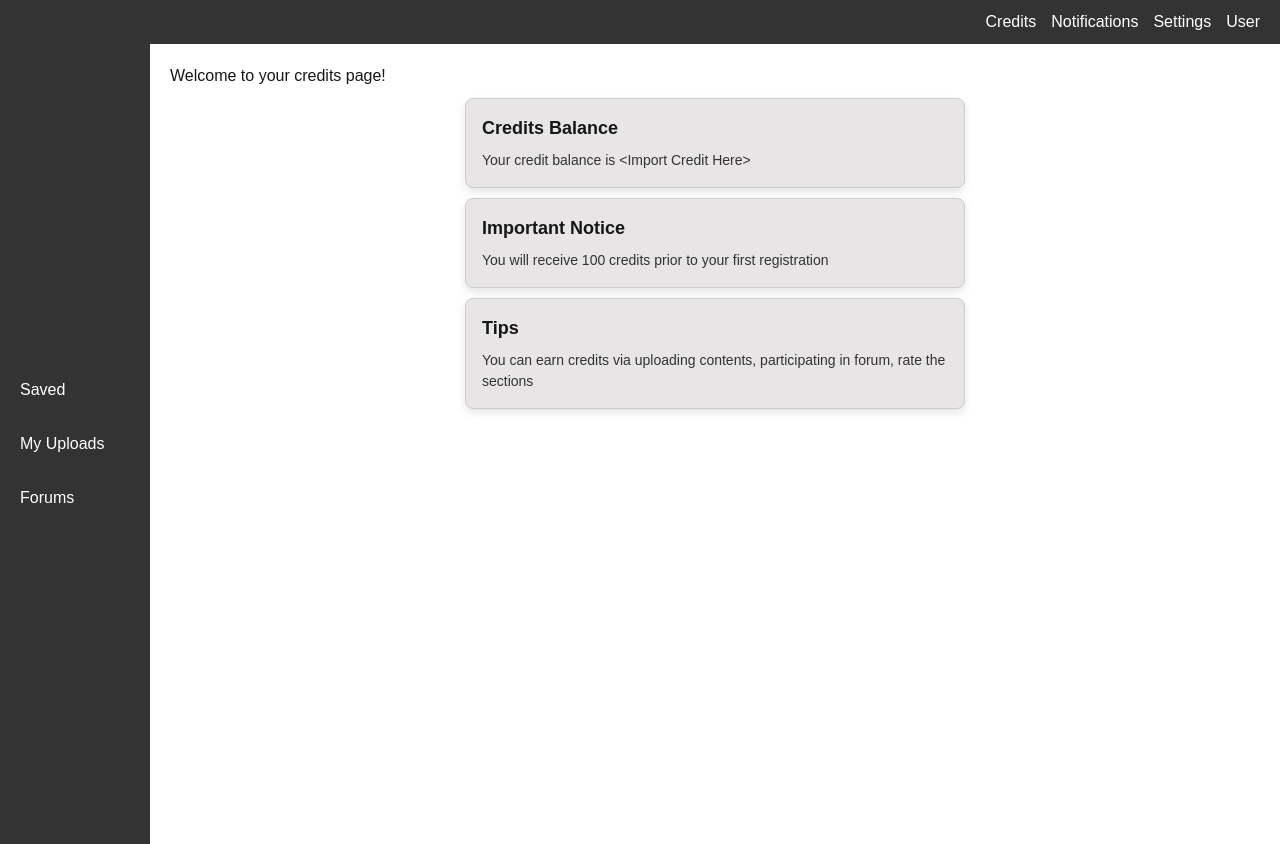
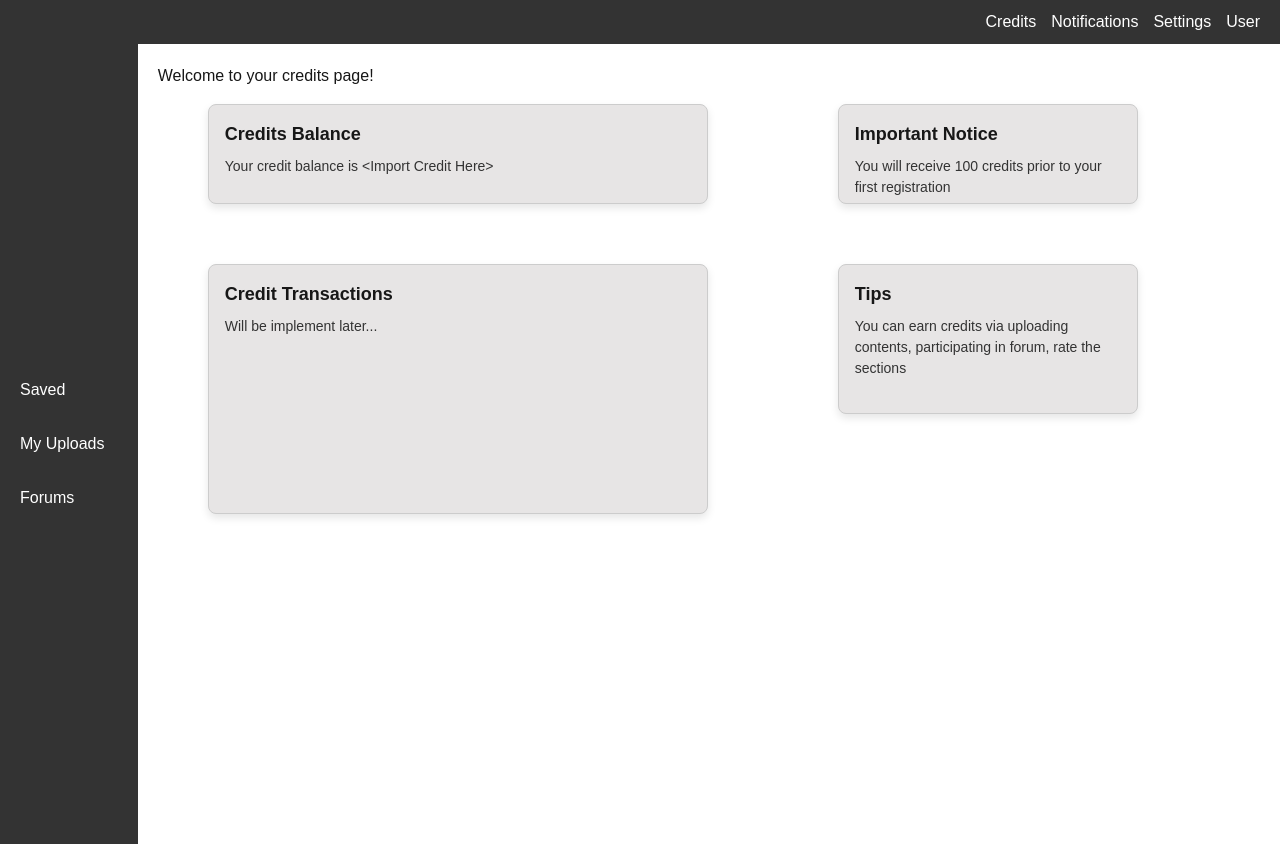
Before and after one commit to EECS3311F24/project-syllabally, a Next.js app: page /credits in a window 1280 px wide. Built offline with nearby package versions, Linux system fonts and the light colour scheme.

Commit message:
Repositioning UI Page

```diff
--- a/src/app/credits/components/infobox.tsx
+++ b/src/app/credits/components/infobox.tsx
@@ -7,11 +7,12 @@ import styles from '../styles/infobox.module.css'; //Import the css module
 interface InfoBoxProps {
     header: string;
     body: string;
+    className?: string;
 }
 
-const InfoBox: React.FC<InfoBoxProps> = ({header, body}) =>{
+const InfoBox: React.FC<InfoBoxProps> = ({header, body, className}) =>{
     return (
-        <div className={styles.infobox}>
+        <div className={`${styles.infobox} ${className ?? ''}`}>
             <div className={styles['infobox-header']}>{header}</div>
             <div className={styles['infobox-body']}>{body}</div>
         </div>
--- a/src/app/credits/page.tsx
+++ b/src/app/credits/page.tsx
@@ -15,9 +15,10 @@ const Homepage: React.FC = () => {
         <Sidebar />
         <div className={styles.content}>
         <h1>Welcome to your credits page!</h1>
-        <Infobox header="Credits Balance" body = "Your credit balance is <Import Credit Here>" />
-        <Infobox header="Important Notice" body="You will receive 100 credits prior to your first registration" />
-        <Infobox header="Tips" body="You can earn credits via uploading contents, participating in forum, rate the sections" />
+        <Infobox className={styles.infobalance} header="Credits Balance" body = "Your credit balance is <Import Credit Here>" />
+        <Infobox className={styles.infonotice} header="Important Notice" body="You will receive 100 credits prior to your first registration" />
+        <Infobox className={styles.infotip} header="Tips" body="You can earn credits via uploading contents, participating in forum, rate the sections" />
+        <Infobox className={styles.infotransaction} header="Credit Transactions" body="Will be implement later..." />
         </div>
       </div>
     </div>
--- a/src/app/credits/styles/creditpage.module.css
+++ b/src/app/credits/styles/creditpage.module.css
@@ -10,11 +10,40 @@
   }
 
   .content {
+    position: relative;
+    width: 100%;
+    height: 500px;
     padding: 20px;
-    flex: 2;
   }
 
-  .infobox {
-    width: 100%; /* Full width */
-    max-width: 500px; /* Limit width */
+  .infobalance {
+    position:absolute;
+    top: 50px;
+    left: 70px;
+    width: 500px;
+    height: 100px;
   }
+
+  .infonotice {
+    position: absolute;
+    top: 50px;
+    left: 700px;
+    width: 300px;
+    height: 100px;
+  }
+
+  .infotip {
+    position: absolute;
+    top: 210px;
+    left: 700px;
+    width: 300px;
+    height: 150px;
+  }
+
+  .infotransaction {
+    position: absolute;
+    top: 210px;
+    left: 70px;
+    width: 500px;
+    height: 250px;
+  }
```
